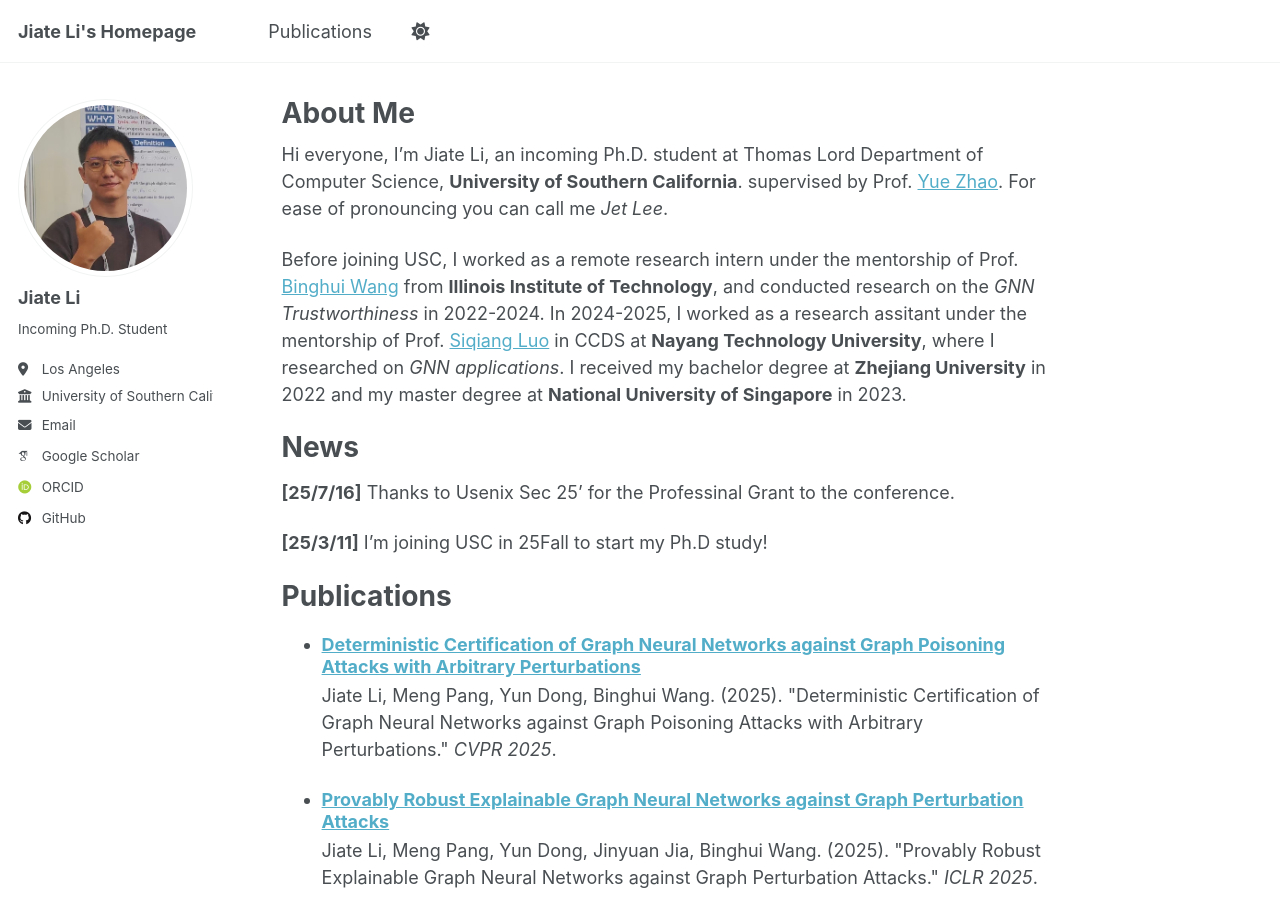
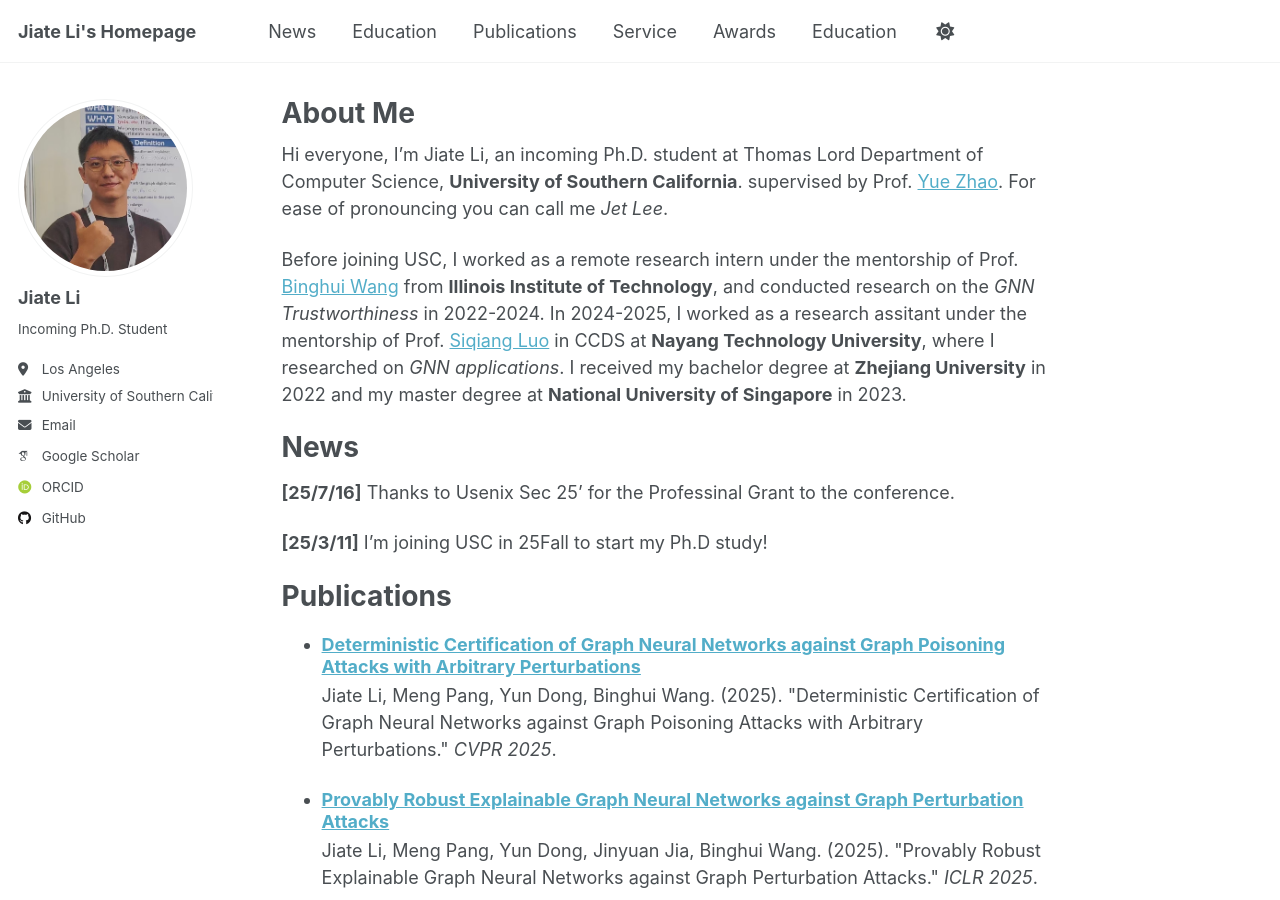
Before and after one commit to JetRichardLee/JetRichardLee.github.io, a Jekyll site: the page built from _pages/about.md, in a window 1280 px wide and 900 px high. Built offline with Jekyll 4.4.1, drawn with Linux system fonts in a browser that asks for light colours; some web fonts are replaced; a script that is not in the unit is left out.

Commit message:
Update navigation.yml

```diff
--- a/_data/navigation.yml
+++ b/_data/navigation.yml
@@ -8,8 +8,25 @@
 #      Markdown formatted page while the second is generated using JSON.
 
 main:
+
+  - title: "News"
+    url: "/#news"
+
+  - title: "Education"
+    url: "/#education"
+
   - title: "Publications"
-    url: "/#Publications"
+    url: "/#publications"
+
+
+  - title: "Service"
+    url: "/#service"
+
+  - title: "Awards"
+    url: "/#awards"
+
+  - title: "Education"
+    url: "/#education"
     #/publications/
 
 #  - title: "Talks"
```
